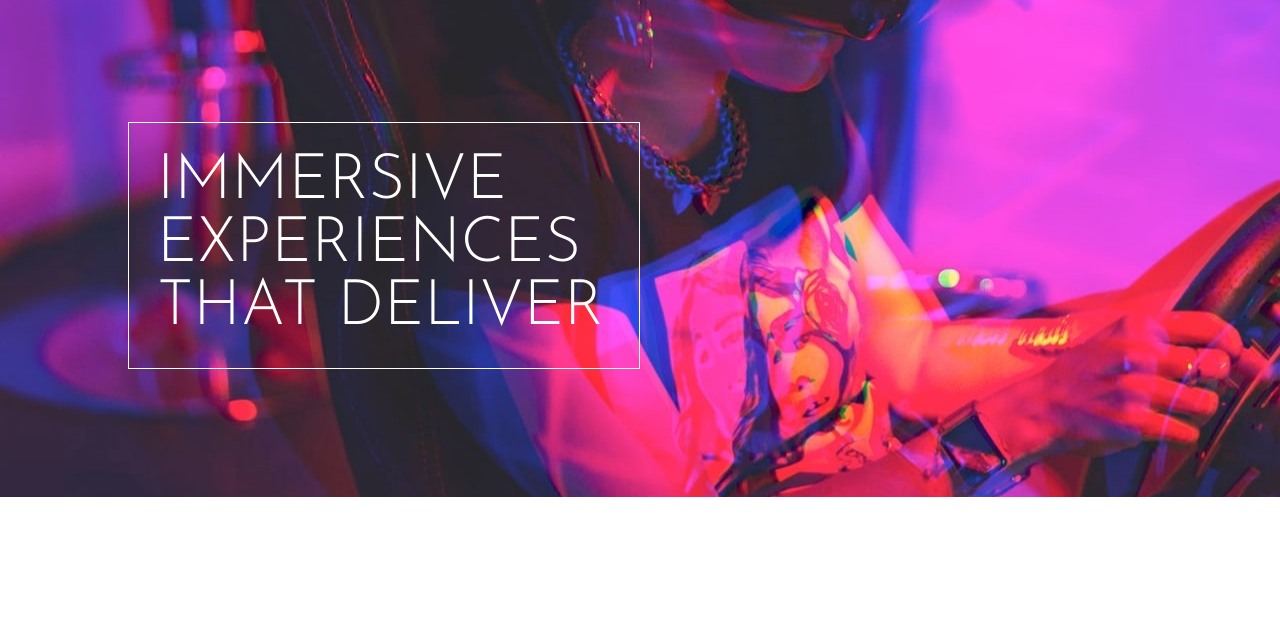
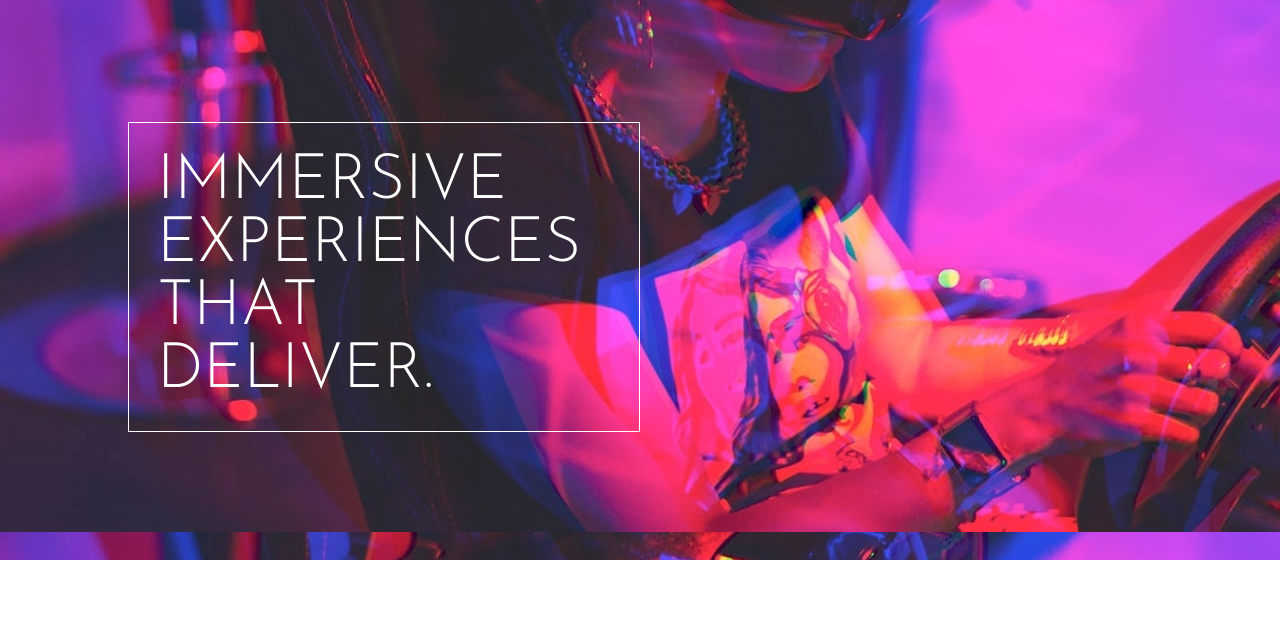
Before and after one commit to chordzz/loopstudios, a plain HTML site: page index.html in a window 1280 px wide. Shown: the part 118-740 px from the top of the page. Drawn offline with nearby package versions, Linux system fonts and the light colour scheme.

Commit message:
test commit

```diff
--- a/index.html
+++ b/index.html
@@ -64,7 +64,7 @@
             </nav>
           </div>
           <div class="h1-text">
-            <h1>Immersive experiences that deliver</h1>
+            <h1>Immersive experiences that deliver.</h1>
           </div>
         </div>
       </div>
```
